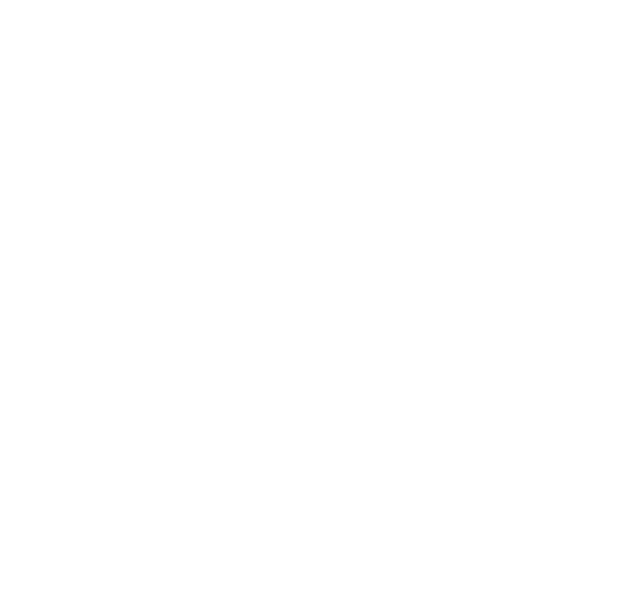
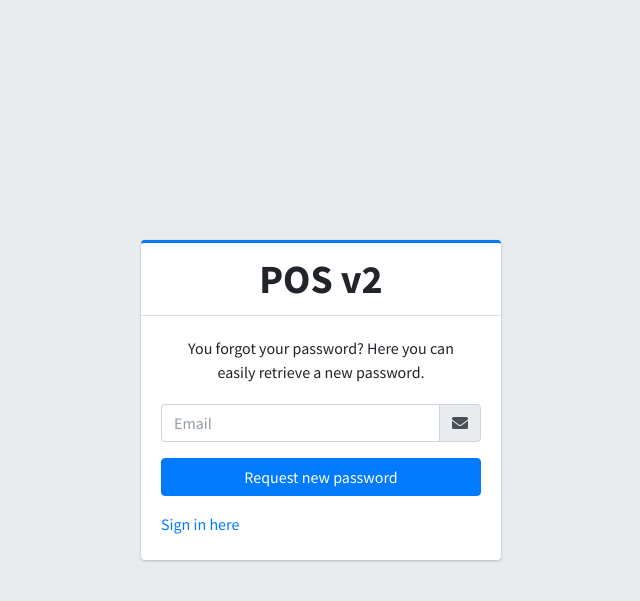
Before and after one commit to ngthluu/RestaurantPOSv2, a CodeIgniter app: page /database/cms/auth/forgot-password in a window 1280 px wide. Before the commit the part shown is empty. Shown: the top 601 px of the page, without its empty margins (319-959 px from the left). Run offline with CodeIgniter, Linux system fonts and the light colour scheme; some libraries are stand-ins or nearby versions.

Commit message:
Forgot password form

```diff
--- a/application/config/routes.php
+++ b/application/config/routes.php
@@ -51,4 +51,4 @@ defined('BASEPATH') OR exit('No direct script access allowed');
 */
 $route['default_controller'] = 'home';
 $route['404_override'] = 'home/not_found';
-$route['translate_uri_dashes'] = FALSE;
+$route['translate_uri_dashes'] = TRUE;
--- a/application/controllers/cms/Auth.php
+++ b/application/controllers/cms/Auth.php
@@ -9,4 +9,10 @@ class Auth extends CMS_Controllers {
         $data["main_view"] = "cms/auth/signin";
 		$this->load->view("cms/layout/main_auth", $data);
 	}
+
+    public function forgot_password() {
+        $data["header_title"] = "Forgot password";
+        $data["main_view"] = "cms/auth/forgot-password";
+		$this->load->view("cms/layout/main_auth", $data);
+    }
 }
--- /dev/null
+++ b/application/views/cms/auth/forgot-password.php
@@ -0,0 +1,30 @@
+<div class="login-box">
+  <div class="card card-outline card-primary">
+    <div class="card-header text-center">
+      <a href="../../index2.html" class="h1"><b><?= PROJECT_SHORTCUT ?></b></a>
+    </div>
+    <div class="card-body">
+      <p class="login-box-msg">You forgot your password? Here you can easily retrieve a new password.</p>
+      <form action="recover-password.html" method="post">
+        <div class="input-group mb-3">
+          <input type="email" class="form-control" placeholder="Email">
+          <div class="input-group-append">
+            <div class="input-group-text">
+              <span class="fas fa-envelope"></span>
+            </div>
+          </div>
+        </div>
+        <div class="row">
+          <div class="col-12">
+            <button type="submit" class="btn btn-primary btn-block">Request new password</button>
+          </div>
+          <!-- /.col -->
+        </div>
+      </form>
+      <p class="mt-3 mb-1">
+        <a href="<?= site_url("cms/auth/signin") ?>">Sign in here</a>
+      </p>
+    </div>
+    <!-- /.login-card-body -->
+  </div>
+</div>
--- a/application/views/cms/auth/signin.php
+++ b/application/views/cms/auth/signin.php
@@ -45,7 +45,7 @@
       </div>
 
       <p class="mb-1">
-        <a href="#">I forgot my password</a>
+        <a href="<?= site_url("cms/auth/forgot-password") ?>">I forgot my password</a>
       </p>
     </div>
     <!-- /.card-body -->
```
